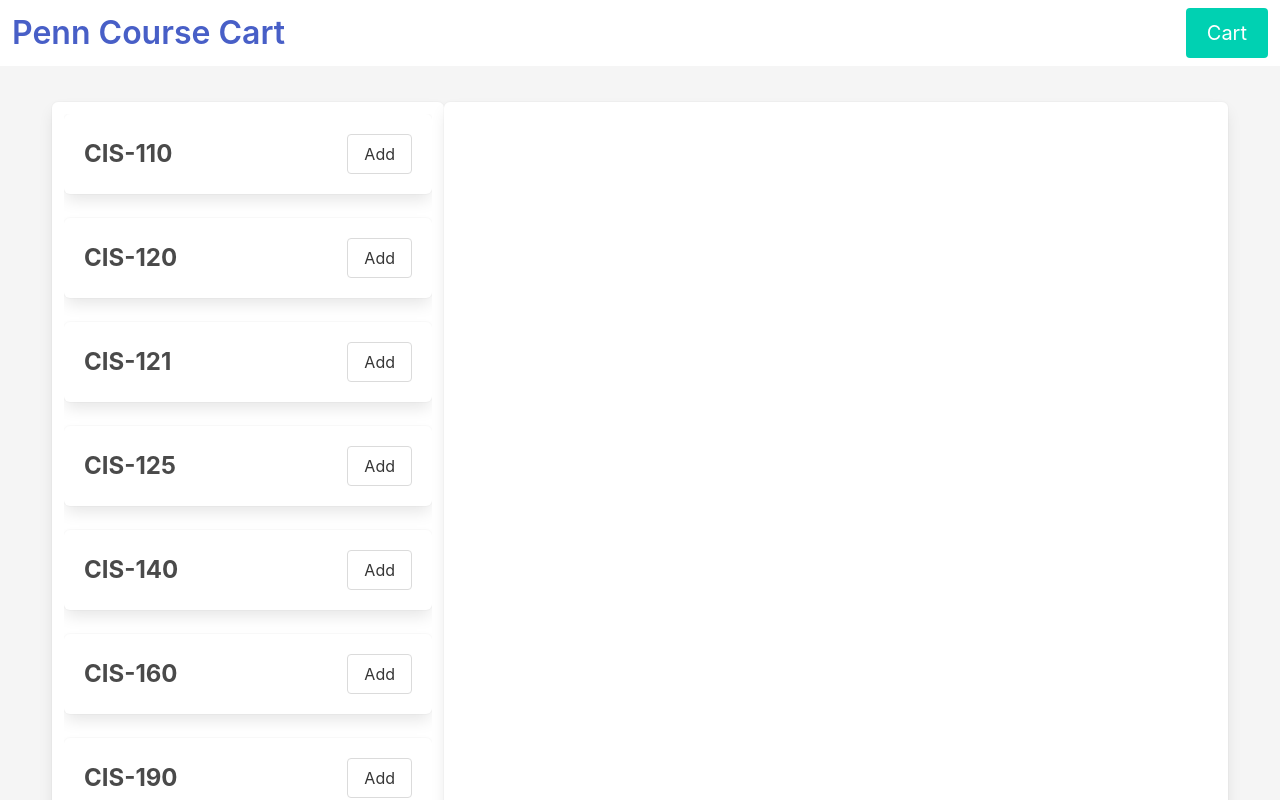
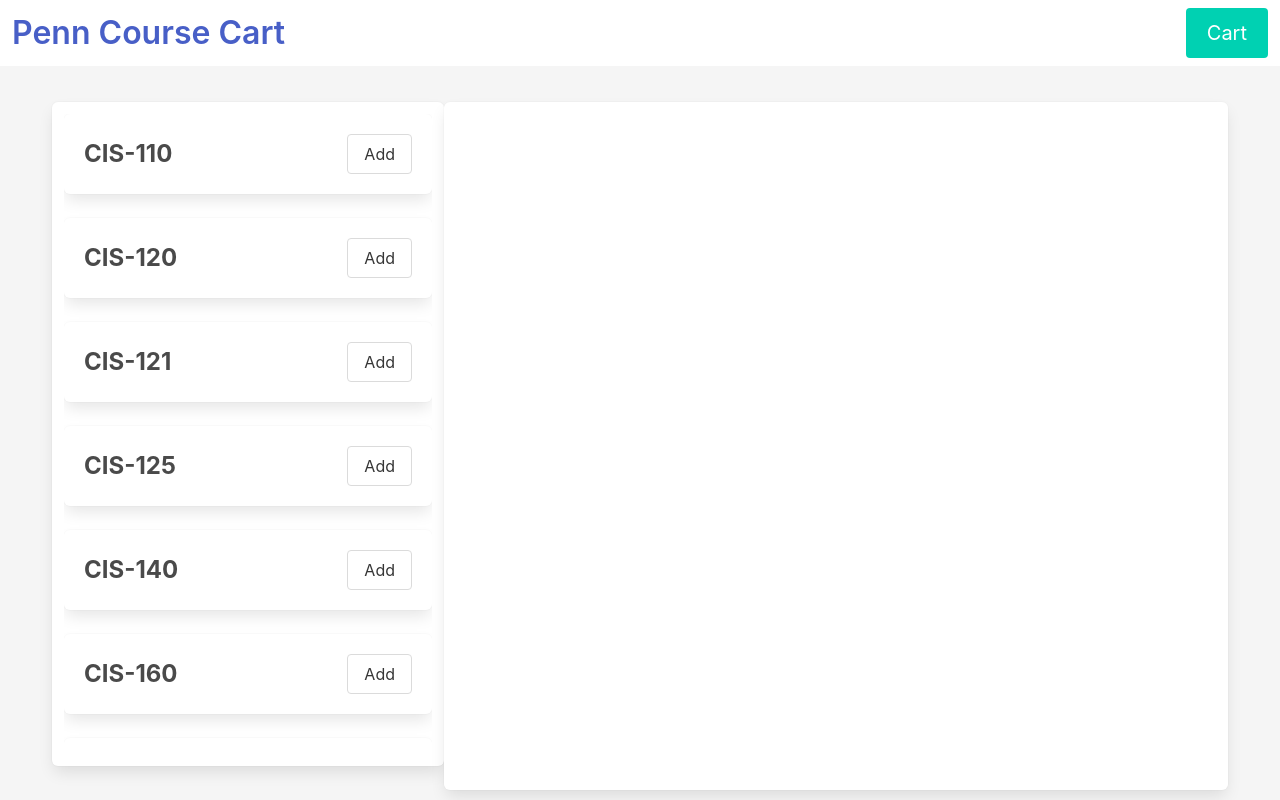
Before and after one commit to JaGure/Penn-Labs-Frontend-Challenge-Spring-21, a React (Create React App) app: page / in a window 1280 px wide. Shown: the top 800 px of the page. Built offline with nearby package versions, Linux system fonts and the light colour scheme.

Commit message:
Played with some page layout

```diff
--- a/src/App.js
+++ b/src/App.js
@@ -11,7 +11,7 @@
       <>
         <Nav />
 
-        <section className="hero is-light is-fullheight-with-navbar">
+        <section className="hero has-background-light is-fullheight-with-navbar">
           <div className="hero-body">
             <div className="container">
               <div className="columns">
--- a/src/components/Courses.js
+++ b/src/components/Courses.js
@@ -5,6 +5,7 @@
 import Course from './Course'
 
 const Container = s.div`
+  height: 80vh;
   overflow-y: scroll;
 `
 
```
